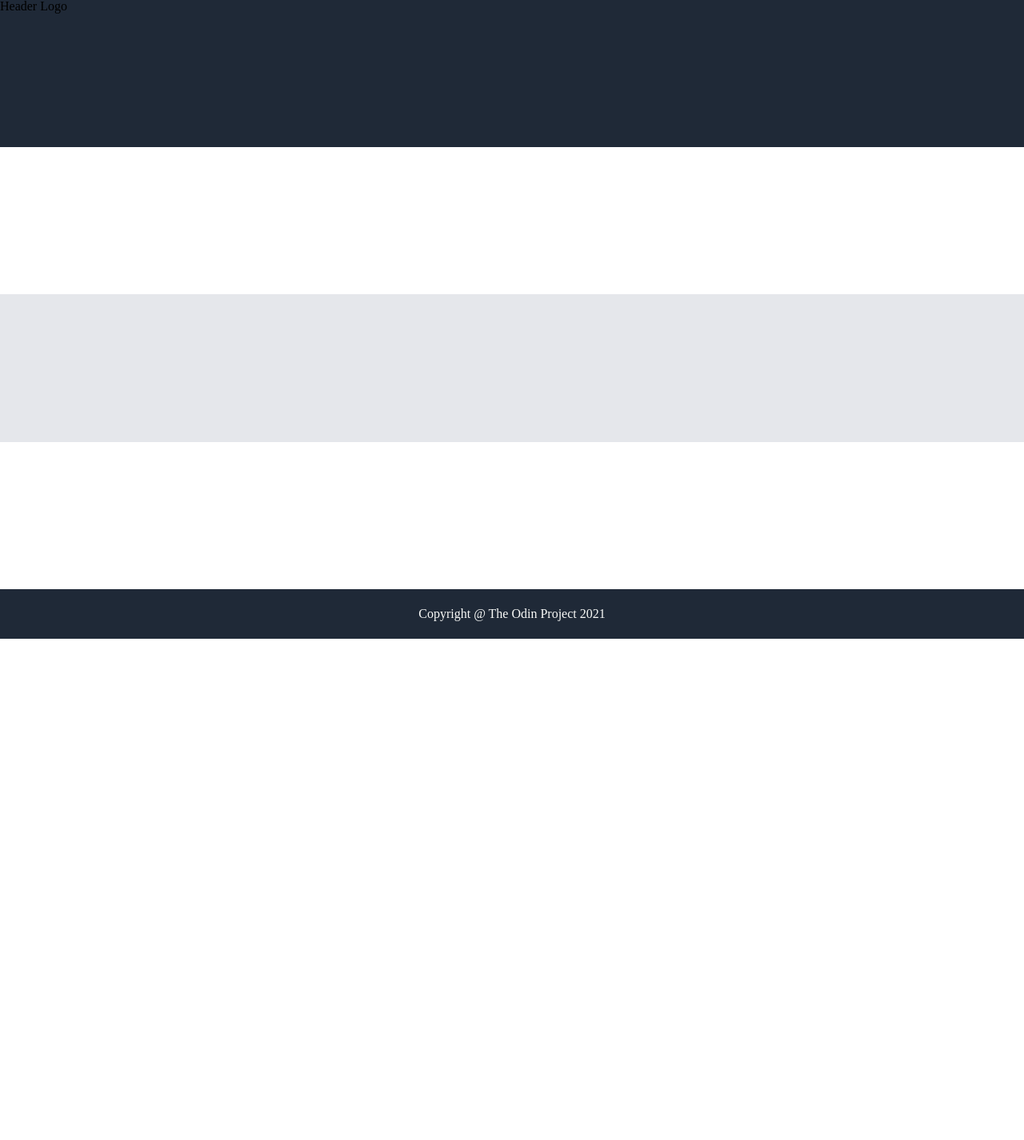
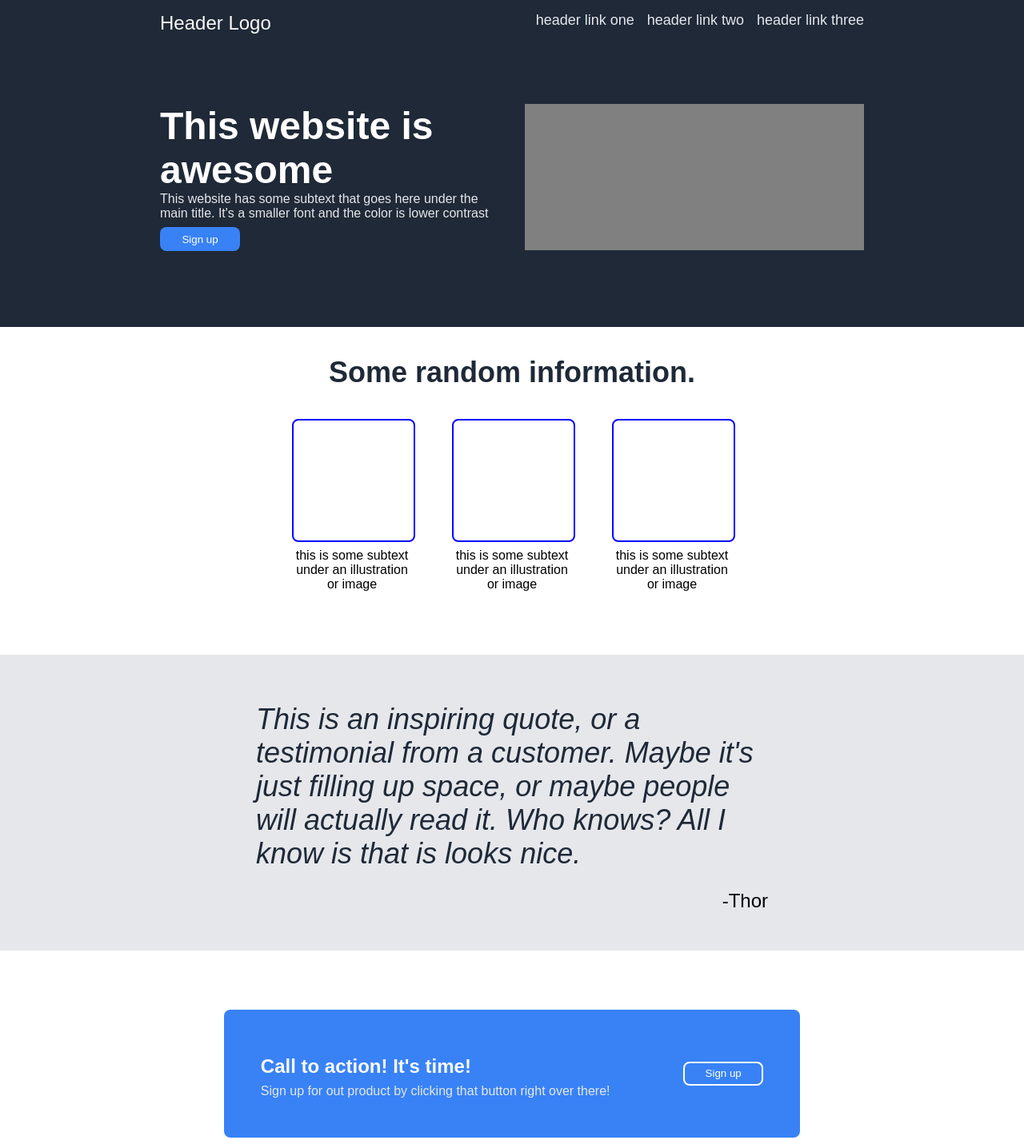
Before and after one commit to abdul2811/odin-landing-page, a plain HTML site: page index.html in a window 1280 px wide. Shown: the part 1-1427 px from the top of the page at 80% size. Before the commit the page ends 800 px from the top, so only its background shows below. Drawn offline with Linux system fonts and the light colour scheme.

Commit message:
first full draft

```diff
--- a/index.html
+++ b/index.html
@@ -10,14 +10,21 @@
 
         <div class="header">
            <div class="header-container1">
-             Header Logo
+             <div class="header-text">Header Logo</div>
+             <ul>
+                <li>header link one</li>
+                <li>header link two</li>
+                <li>header link three</li>
+             </ul>
             </div>
 
             <div class="header-container2">
+                <div class="sign">
+                    <div class="header-main-text">This website is awesome</div>
+                    <div class="header-caption">This website has some subtext that goes here under the main title. It's a smaller font and the color is lower contrast</div>
+                    <button>Sign up</button>
+                </div>
                 <div class="img">
-
-                </div>
-                <div class="sign">
 
                 </div>
             </div>
@@ -25,21 +32,44 @@
 
         <div class="info">
             <div class="info-container1">
-
+                Some random information.
             </div>
             <div class="info-container2">
+                <div class="info-text">
+                    <div class="subimage"></div>
+                    this is some subtext under an illustration or image
+                </div>
+                <div class="info-text">
+                    <div class="subimage"></div>
+                    this is some subtext under an illustration or image
+                </div>
+                <div class="info-text">
+                    <div class="subimage"></div>
+                    <div class=info-caption>this is some subtext under an illustration or image</div>
+                </div>
+            </div>
+            <div class="info-container3">
 
             </div>
         </div>
 
         <div class="quote">
-
+            <div class="quote-text">
+            <p class="first">This is an inspiring quote, or a testimonial from a customer. Maybe it's just filling up space, or maybe people will actually read it. Who knows? All I know is that is looks nice.</p>
+            <p class="second">-Thor</p>
+            </div>
         </div>
 
         <div class="action">
 
             <div class="call">
-
+                <div class="left-call">
+                <p class="time">Call to action! It's time!</p>
+                <p class="signup">Sign up for out product by clicking that button right over there!</p>
+                </div>
+                <div class="right-call">
+                <button>Sign up</button>
+                </div>
             </div>
         </div>
 
--- a/styles.css
+++ b/styles.css
@@ -2,14 +2,40 @@ body {
     margin: 0;
     display: flex;
     flex-direction: column;
-    height: 100vh;
+    height: 200vh;
+    font-family: Arial, Helvetica, sans-serif;
 }
 
 
 
 .header, .footer {
     background-color: #1f2937;
-    flex: 3;
+    flex: 4;
+    display: flex;
+}
+
+.header {
+    flex-direction: column;
+}
+
+.header-container1 {
+    /* margin-left: 48px;
+    margin-top: 16px; */
+    color: #F9FAF8;
+    font-size: 24px;
+    display: flex;
+    flex:1;
+    /* align-items: center; */
+    justify-content: space-between;
+    padding-top: 16px;
+}
+
+.header-container2 {
+    flex:2;
+    display: flex;
+    /* align-items: center; */
+    margin-bottom: 48px;
+    gap:32px;
 }
 
 .footer {
@@ -21,14 +47,166 @@ body {
 }
 
 .info {
-    flex: 3;
+    flex: 4;
+    display: flex;
+    flex-direction: column;
+    align-items: center;
+    justify-content: center;
+}
+
+.info-container1 {
+    flex: 1;
+    margin-top: 36px;
+    font-size: 36px;
+    font-weight: bolder;
+    color: #1F2937
+}
+
+.info-container2 {
+    flex: 2;
+    display: flex;
+    /* width: 150px; */
+    gap: 50px;
+    margin-left: 50px;
+    margin-right: 50px;
+}
+
+.info-text {
+    width: 150px;
+    text-align: center;
+}
+
+.subimage {
+    border: 2px solid blue ;
+    border-radius: 8px;
+    height: 150px;
+    width: 150px;
+    margin-bottom: 8px;
+}
+
+
+.info-container3 {
+    flex: 1;
 }
 
 .quote {
     background-color: #e5e7eb;
     flex: 3;
+    display: flex;
+    align-items: center;
+    justify-content: center;
+}
+
+.quote-text {
+    margin-left: 64px;
+    margin-right: 64px;
+    display: flex;
+    flex-direction: column;
+    padding-top: 24px;
+    padding-bottom: 24px;
+    width: 640px;
+}
+
+.first {
+    font-size: 36px;
+    color: #1F2937;
+    font-style: italic;
+    font-weight:lighter;
+    margin-bottom: 0;
+}
+
+.second {
+    text-align: right;
+    font-size: 24px;
 }
 
 .action {
     flex: 3;
+    display: flex;
+    align-items: center;
+    justify-content: center;
+
 }
+
+ul {
+    font-size: 18px;
+    display: flex;
+    margin: 0;
+    margin-right: 200px;
+    padding: 0px;
+    list-style-type: none;
+    gap: 16px;
+    /* align-items: center; */
+    color: #E5E7Eb;
+}
+
+.header-text {
+    margin-left: 200px;
+}
+
+.header-caption {
+    margin-bottom: 8px;
+    color: #E5E7Eb;
+}
+
+.sign {
+    flex:1;
+    margin-left: 200px;
+    /* gap: 8px; */
+}
+
+.sign button {
+    background-color: #3882F6;
+    color: white;
+    border-radius: 8px;
+    height: 30px;
+    width: 100px;
+    border: none;
+}
+
+.header-main-text {
+    font-size: 48px;
+    color: white;
+    font-weight: bolder;
+}
+
+.img {
+    background-color: gray;
+    flex:1;
+    margin-right: 200px;
+    margin-bottom: 48px;
+}
+
+.call {
+    max-width: 720px;
+    height: 160px;
+    background-color: #3882F6;
+    margin: 36px 50px;
+    flex:1;
+    border-radius: 8px;
+    display: flex;
+    justify-content: space-around;
+    align-items: center;
+}
+
+.time {
+    color:#F9FAF8;
+    font-size: 24px;
+    font-weight: bolder;
+    margin-bottom: 0;
+}
+
+.signup {
+    margin-top: 8px;
+    color:#E5E7Eb
+
+}
+
+.call button {
+    background-color: #3882F6;
+    color: white;
+    border-radius: 8px;
+    height: 30px;
+    width: 100px;
+    border: 2px solid white;
+}
```
